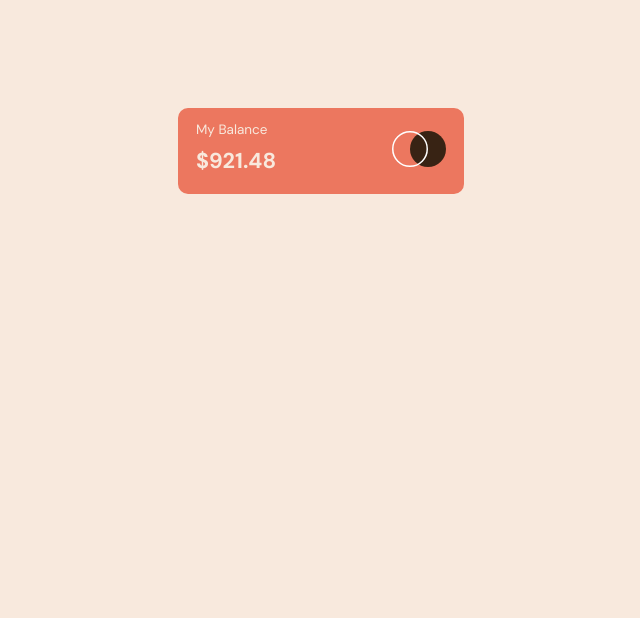
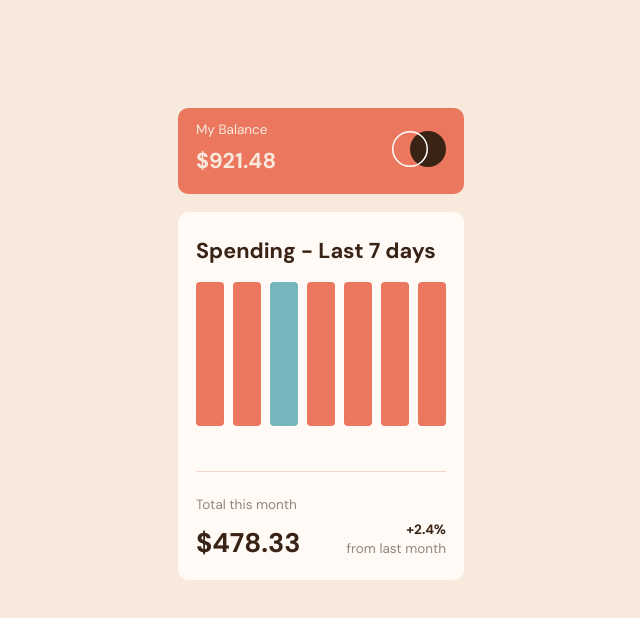
Before and after one commit to ysrckr/fem-bar-chart, a website built with Vite: page index.html in a window 1280 px wide. Shown: the whole page, without its empty margins (319-959 px from the left). Built offline with nearby package versions, Linux system fonts and the light colour scheme.

Commit message:
ready for ts

```diff
--- a/index.html
+++ b/index.html
@@ -27,7 +27,30 @@
 						/>
 					</div>
 				</div>
-				<div class="bottom-box"></div>
+				<div class="bottom-box">
+					<div class="bottom-box-title">
+						<h2>Spending - Last 7 days</h2>
+					</div>
+					<div class="bottom-box-bars">
+						<div class="bar bar-1"></div>
+						<div class="bar bar-2"></div>
+						<div class="bar bar-3"></div>
+						<div class="bar bar-4"></div>
+						<div class="bar bar-5"></div>
+						<div class="bar bar-6"></div>
+						<div class="bar bar-7"></div>
+					</div>
+					<div class="bottom-box-footer">
+						<div class="bottom-box-balance">
+							<p>Total this month</p>
+							<p class="balance">$478.33</p>
+						</div>
+						<div class="bottom-box-percent">
+							<p class="percent">+2.4%</p>
+							<p>from last month</p>
+						</div>
+					</div>
+				</div>
 			</div>
 		</div>
 	</body>
--- a/src/styles/utils/_classes.scss
+++ b/src/styles/utils/_classes.scss
@@ -41,3 +41,95 @@
 	height: 3rem;
 	width: 3rem;
 }
+
+.bottom-box {
+	background-color: $clr-neutral-pale;
+	color: $clr-neutral-dark;
+	height: 350px;
+	width: 250px;
+	margin: 1rem auto;
+	border-radius: 10px;
+	display: flex;
+	flex-direction: column;
+	padding: 0.5em 1em;
+
+	h2 {
+		font-size: calc($fs-base * 1.2);
+		font-weight: $fw-700;
+	}
+
+	&-bars {
+		display: flex;
+		justify-content: space-between;
+		align-items: flex-end;
+		gap: 0.5rem;
+		margin-bottom: 2.5rem;
+	}
+}
+
+.bottom-box-footer {
+	position: relative;
+	display: grid;
+	grid-template-columns: 1fr 1fr;
+	width: 100%;
+	padding-top: 1rem;
+	&::before {
+		content: '';
+		position: absolute;
+		top: 0;
+		left: 0;
+		width: 100%;
+		height: 1px;
+		background-color: rgba($color: $clr-primary, $alpha: 0.3);
+	}
+}
+
+.bottom-box .bar {
+	background-color: $clr-primary;
+	width: 2rem;
+	height: 8rem;
+	border-radius: 4px;
+}
+
+.bottom-box .bar-3 {
+	background-color: $clr-secondary;
+}
+
+.bottom-box-percent {
+	text-align: right;
+	display: flex;
+	flex-direction: column;
+	align-items: flex-end;
+	justify-content: center;
+
+	p {
+		font-size: calc($fs-base * 0.75);
+		font-weight: $fw-400;
+		line-height: 0.4;
+		color: $clr-neutral-medium;
+		margin-bottom: 0;
+	}
+
+	.percent {
+		font-size: calc($fs-base * 0.75);
+		font-weight: $fw-700;
+		color: $clr-neutral-dark;
+	}
+}
+
+.bottom-box-balance {
+	align-self: center;
+
+	p {
+		font-size: calc($fs-base * 0.75);
+		font-weight: $fw-400;
+		line-height: 0.5;
+		color: $clr-neutral-medium;
+	}
+
+	.balance {
+		font-size: calc($fs-base * 1.5);
+		font-weight: $fw-700;
+		color: $clr-neutral-dark;
+	}
+}
```
